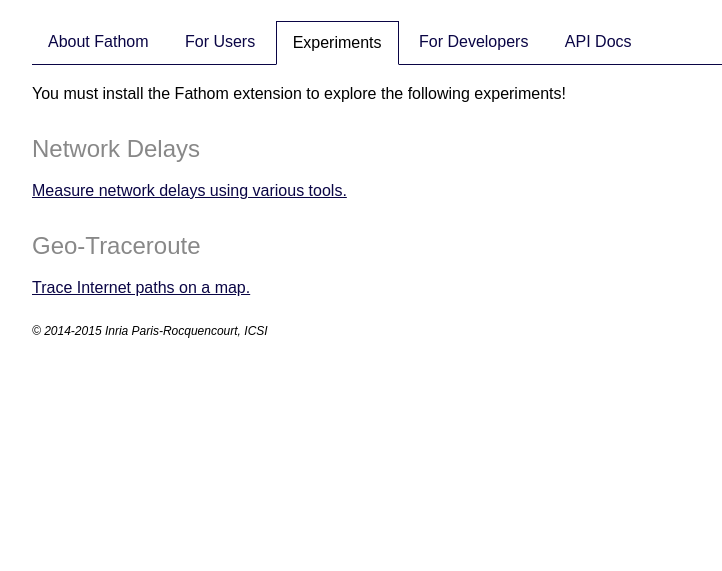
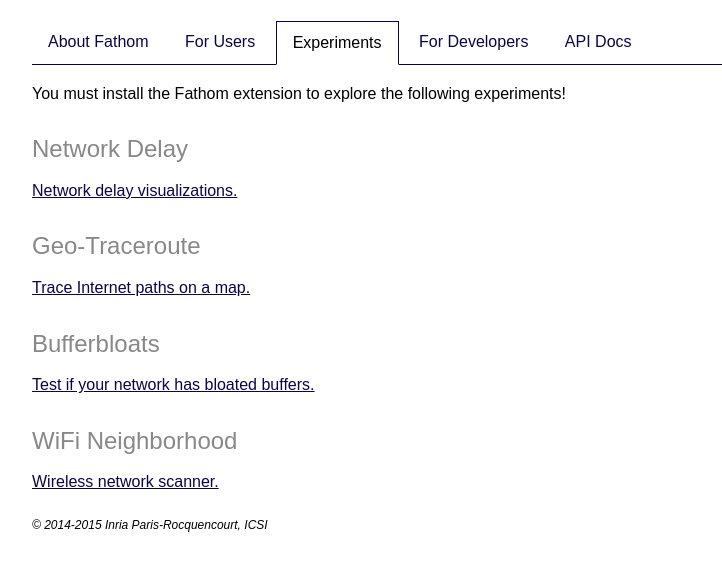
Before and after one commit to rsommerard/fathom.web, a plain HTML site: page exp/index.html in a window 1280 px wide. Shown: the part 183-754 px from the top of the page, without its empty margins (208-930 px from the left). Drawn offline with Linux system fonts and the light colour scheme.

Commit message:
minor fixes

```diff
--- a/exp/index.html
+++ b/exp/index.html
@@ -41,11 +41,17 @@
 	    You must install the Fathom extension to explore the following experiments!
 	  <p>
 
-	  <h2 class="content-subhead">Network Delays</h2>
-	  <p><a href="">Measure network delays using various tools.</a></p>
+	  <h2 class="content-subhead">Network Delay</h2>
+	  <p><a href="">Network delay visualizations.</a></p>
 
 	  <h2 class="content-subhead">Geo-Traceroute</h2>
 	  <p><a href="">Trace Internet paths on a map.</a></p>
+
+	  <h2 class="content-subhead">Bufferbloats</h2>
+	  <p><a href="">Test if your network has bloated buffers.</a></p>
+
+	  <h2 class="content-subhead">WiFi Neighborhood</h2>
+	  <p><a href="">Wireless network scanner.</a></p>
 
 	  <p>
 	    <i class="small">&copy; 2014-2015 Inria Paris-Rocquencourt, ICSI</i>
```
Also changed, not shown: dev/index.html (+3 -6 lines).
